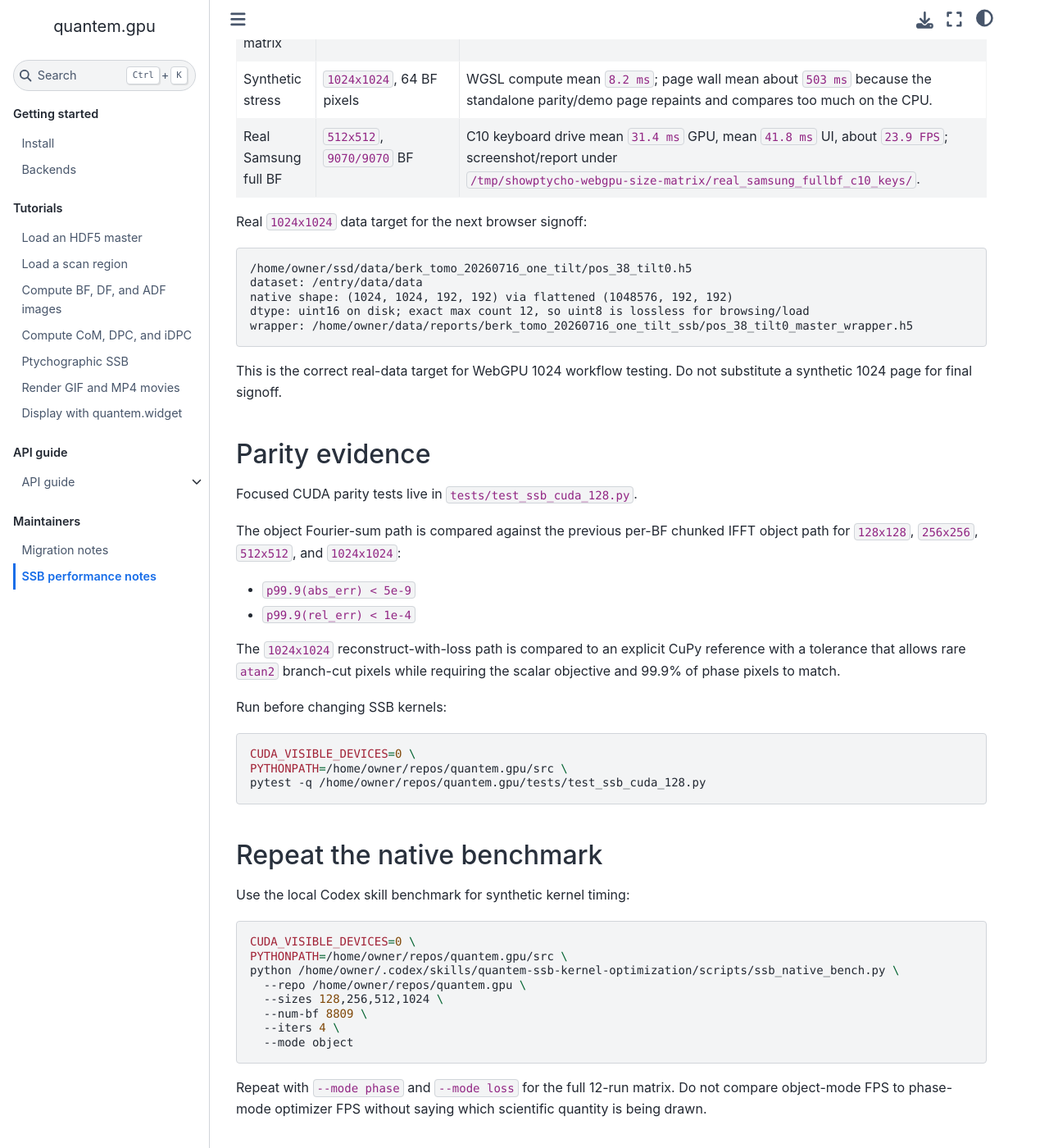
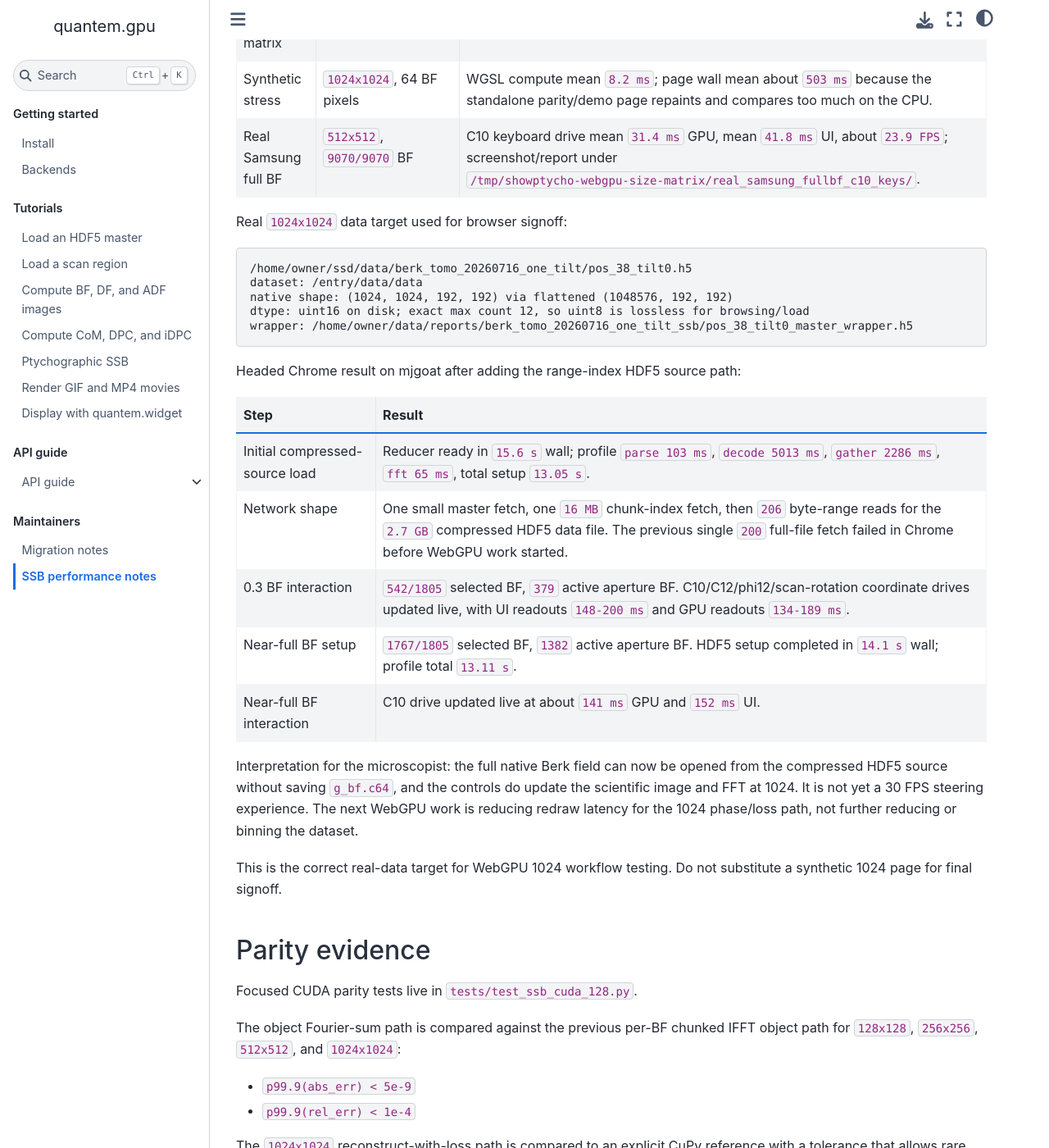
Before and after one commit to bobleesj/quantem.gpu, a Jupyter Book: the page built from docs/maintainer/ssb-performance.md, in a window 1280 px wide and 1400 px high, scrolled down 3117 px. Shown: the whole window at 82% size. Built offline with Jupyter Book 1.0.4 settings and Sphinx 7.4.7 and the Sphinx Book theme 1.1.4, drawn with Linux system fonts in a browser that asks for light colours; some of the changed text lies outside the part shown.

Commit message:
docs: record real WebGPU 1024 SSB results

````diff
--- a/docs/maintainer/ssb-performance.md
+++ b/docs/maintainer/ssb-performance.md
@@ -81,7 +81,7 @@ as a supported scientist workflow.
 | --- | --- | --- | --- | --- |
 | CUDA object redraw | Implemented. Mean `0.80 ms`, p95 `0.81 ms`, `1247.9 FPS`. | Implemented. Mean `3.97 ms`, p95 `5.55 ms`, `251.6 FPS`. | Implemented. Mean `12.29 ms`, p95 `12.53 ms`, `81.4 FPS`. | Implemented. Mean `56.22 ms`, p95 `62.20 ms`, `17.8 FPS`. |
 | MPS object redraw | Pending object Fourier-sum port. | Pending object Fourier-sum port. | Pending object Fourier-sum port. | Pending object Fourier-sum port. |
-| WebGPU phase/loss path | Implemented in `quantem.widget`; migration pending. Synthetic browser parity passed. | Implemented in `quantem.widget`; migration pending. Synthetic browser parity passed. | Implemented in `quantem.widget`; migration pending. Real Samsung 512 full-BF drive measured mean `31.4 ms` GPU and `41.8 ms` UI for C10 changes at `9070/9070` BF. | WGSL topology implemented in `quantem.widget`; migration pending. Synthetic browser stress passed, but real 1024 Berk/Samsung workflow signoff is still in progress. |
+| WebGPU phase/loss path | Implemented in `quantem.widget`; migration pending. Synthetic browser parity passed. | Implemented in `quantem.widget`; migration pending. Synthetic browser parity passed. | Implemented in `quantem.widget`; migration pending. Real Samsung 512 full-BF drive measured mean `31.4 ms` GPU and `41.8 ms` UI for C10 changes at `9070/9070` BF. | Implemented in `quantem.widget`; migration pending. Real Berk 1024 range-index load passes. Live redraw works but remains about `150-200 ms` UI for control nudges, below the 30 FPS target. |
 
 Interpretation:
 
@@ -109,7 +109,7 @@ Headed Chrome/CDP evidence on NVIDIA Blackwell:
 | Synthetic stress | `1024x1024`, 64 BF pixels | WGSL compute mean `8.2 ms`; page wall mean about `503 ms` because the standalone parity/demo page repaints and compares too much on the CPU. |
 | Real Samsung full BF | `512x512`, `9070/9070` BF | C10 keyboard drive mean `31.4 ms` GPU, mean `41.8 ms` UI, about `23.9 FPS`; screenshot/report under `/tmp/showptycho-webgpu-size-matrix/real_samsung_fullbf_c10_keys/`. |
 
-Real `1024x1024` data target for the next browser signoff:
+Real `1024x1024` data target used for browser signoff:
 
 ```text
 /home/owner/ssd/data/berk_tomo_20260716_one_tilt/pos_38_tilt0.h5
@@ -118,6 +118,22 @@ native shape: (1024, 1024, 192, 192) via flattened (1048576, 192, 192)
 dtype: uint16 on disk; exact max count 12, so uint8 is lossless for browsing/load
 wrapper: /home/owner/data/reports/berk_tomo_20260716_one_tilt_ssb/pos_38_tilt0_master_wrapper.h5
 ```
+
+Headed Chrome result on mjgoat after adding the range-index HDF5 source path:
+
+| Step | Result |
+| --- | --- |
+| Initial compressed-source load | Reducer ready in `15.6 s` wall; profile `parse 103 ms`, `decode 5013 ms`, `gather 2286 ms`, `fft 65 ms`, total setup `13.05 s`. |
+| Network shape | One small master fetch, one `16 MB` chunk-index fetch, then `206` byte-range reads for the `2.7 GB` compressed HDF5 data file. The previous single `200` full-file fetch failed in Chrome before WebGPU work started. |
+| 0.3 BF interaction | `542/1805` selected BF, `379` active aperture BF. C10/C12/phi12/scan-rotation coordinate drives updated live, with UI readouts `148-200 ms` and GPU readouts `134-189 ms`. |
+| Near-full BF setup | `1767/1805` selected BF, `1382` active aperture BF. HDF5 setup completed in `14.1 s` wall; profile total `13.11 s`. |
+| Near-full BF interaction | C10 drive updated live at about `141 ms` GPU and `152 ms` UI. |
+
+Interpretation for the microscopist: the full native Berk field can now be
+opened from the compressed HDF5 source without saving `g_bf.c64`, and the
+controls do update the scientific image and FFT at 1024. It is not yet a
+30 FPS steering experience. The next WebGPU work is reducing redraw latency
+for the 1024 phase/loss path, not further reducing or binning the dataset.
 
 This is the correct real-data target for WebGPU 1024 workflow testing. Do not
 substitute a synthetic 1024 page for final signoff.
````
Also changed, not shown: README.md (+1 -1 lines).
